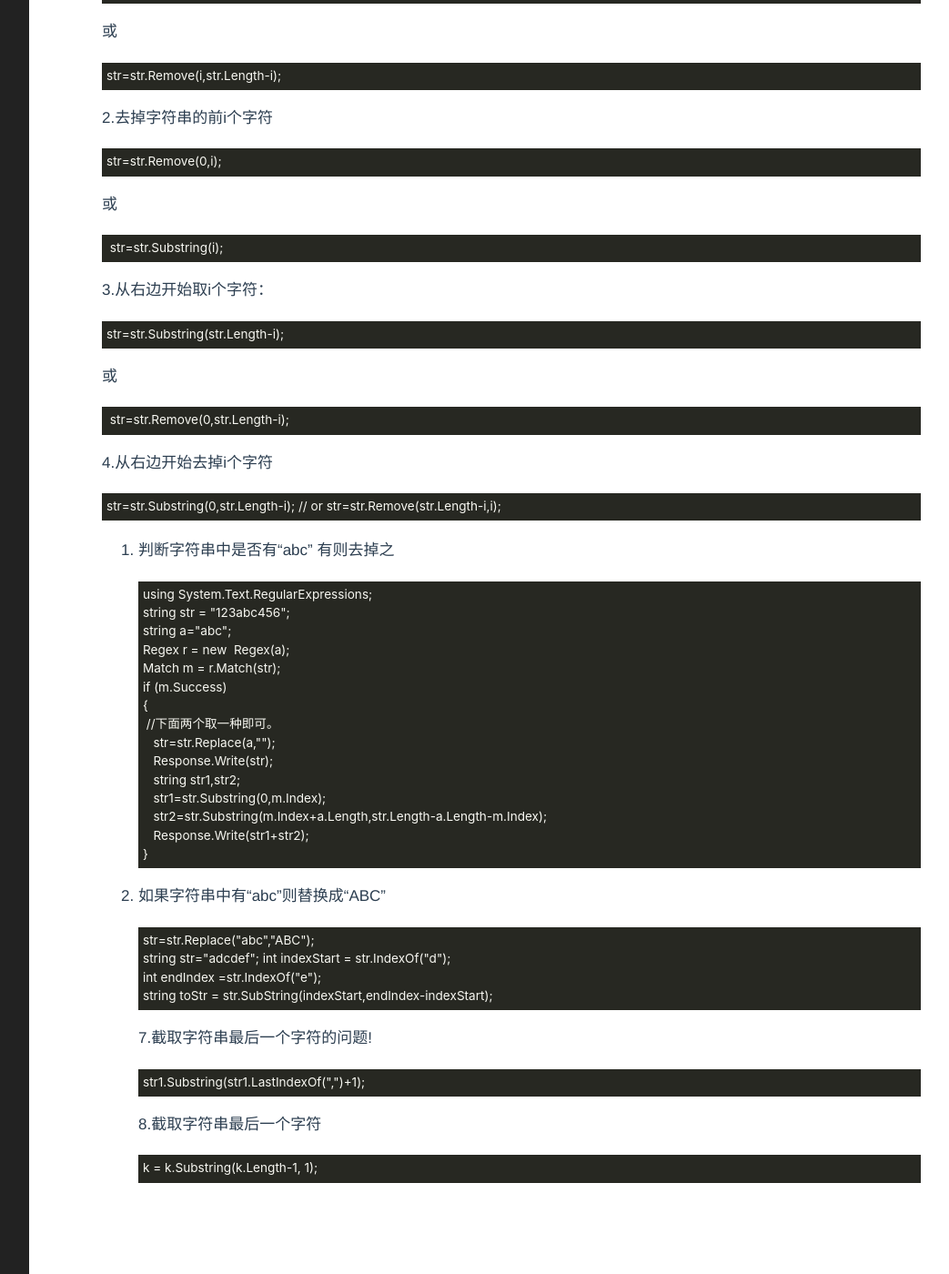
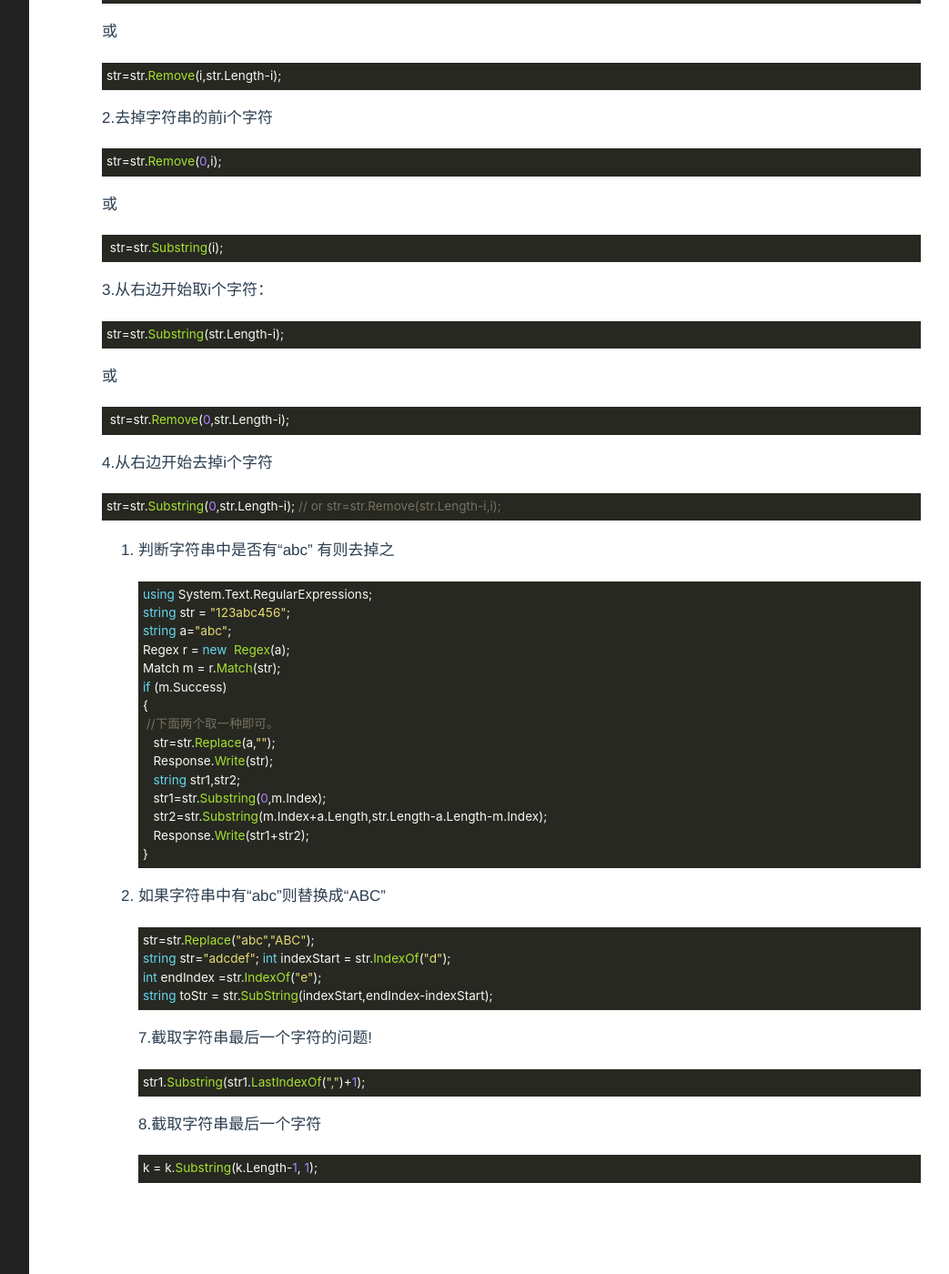
Before and after one commit to Honlay/Honlay.github.io, a Jekyll site: the page built from _posts/2021-09-23-csharp-intercept-string.markdown, in a window 1280 px wide and 1400 px high, scrolled down 313 px. Shown: the whole window at 91% size, without its empty margins (188-1231 px from the left). Built offline with Jekyll 4.4.1, drawn with Linux system fonts in a browser that asks for light colours; some of the changed text lies outside the part shown.

Commit message:
Update 2021-09-23-csharp-intercept-string.markdown

````diff
--- a/_posts/2021-09-23-csharp-intercept-string.markdown
+++ b/_posts/2021-09-23-csharp-intercept-string.markdown
@@ -4,40 +4,40 @@ title: C#常用截取字符串方法
 date: 2021-9-23 19:20:23 +0900
 category: Unity
 ---
-```
+```c#
 string str ="123abc456";
 int i=3;
 ```
 1.取字符串的前i个字符
-```
+```c#
 str = str.Substring(0,i);
 ```
 或
-```
+```c#
 str=str.Remove(i,str.Length-i);
 ```
 2.去掉字符串的前i个字符
-```
+```c#
 str=str.Remove(0,i);
 ```
 或
-```
+```c#
  str=str.Substring(i);
 ```
 3.从右边开始取i个字符：
-```
+```c#
 str=str.Substring(str.Length-i);
 ```
 或
-```
+```c#
  str=str.Remove(0,str.Length-i);
 ```
 4.从右边开始去掉i个字符
-```
+```c#
 str=str.Substring(0,str.Length-i); // or str=str.Remove(str.Length-i,i);
 ```
 5. 判断字符串中是否有“abc” 有则去掉之
-```
+```c#
 using System.Text.RegularExpressions;
    string str = "123abc456";
    string a="abc";
@@ -55,17 +55,17 @@ using System.Text.RegularExpressions;
    }
 ```
 6. 如果字符串中有“abc”则替换成“ABC”
-```
+```c#
 str=str.Replace("abc","ABC");
 string str="adcdef"; int indexStart = str.IndexOf("d");
 int endIndex =str.IndexOf("e");
 string toStr = str.SubString(indexStart,endIndex-indexStart);
 ```
 7.截取字符串最后一个字符的问题!
-```
+```c#
 str1.Substring(str1.LastIndexOf(",")+1);
 ```
 8.截取字符串最后一个字符
-```
+```c#
 k = k.Substring(k.Length-1, 1);
 ```
````
